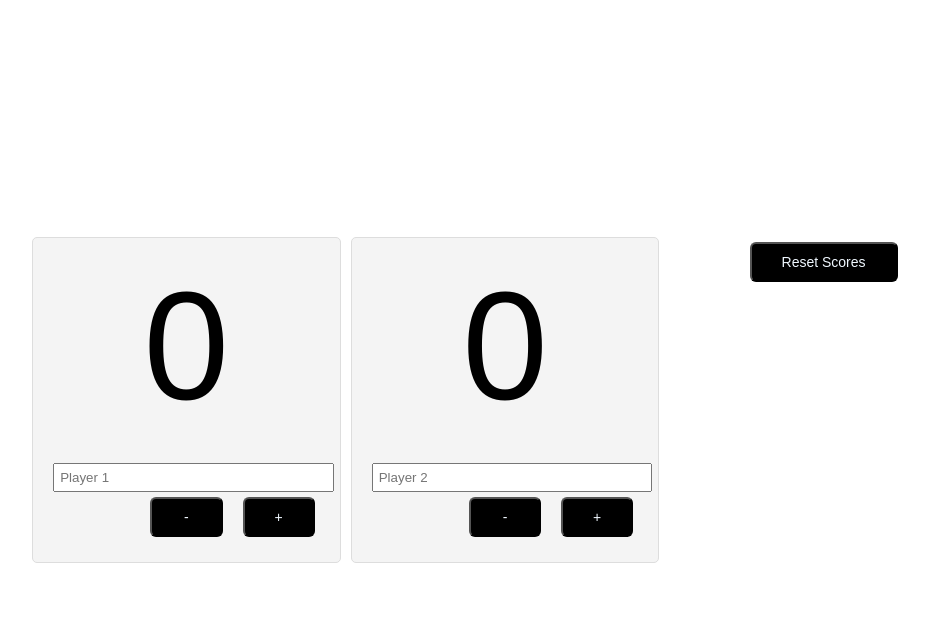
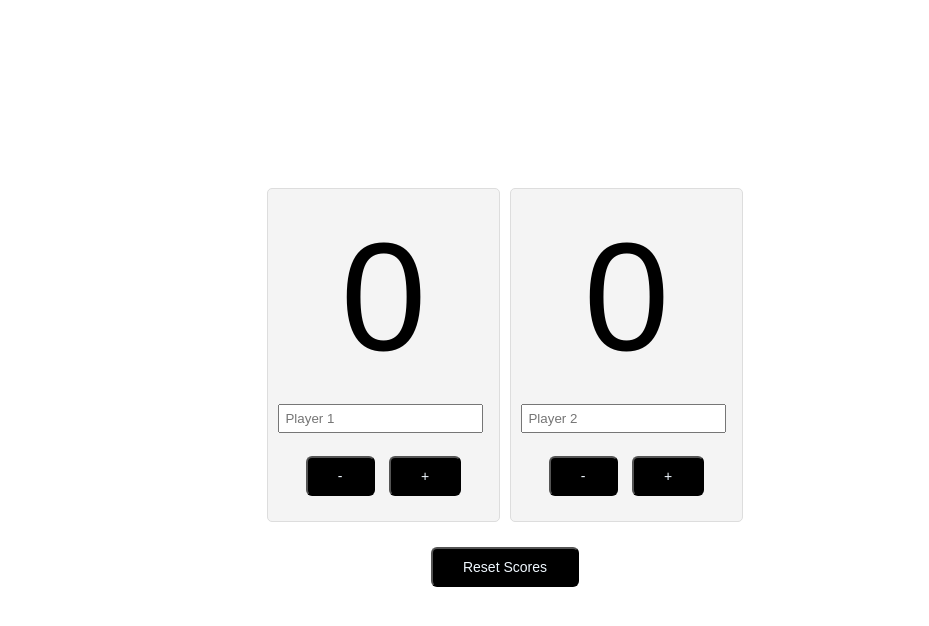
Before and after one commit to diidhul/badminton-Score-Board, a plain HTML site: page index.html in a window 1280 px wide. Both pictures are taken after a click on the button "Reset Scores". Shown: the whole page, without its empty margins (135-1064 px from the left). Drawn offline with Linux system fonts and the light colour scheme.

Commit message:
fixing all functions and the style of element

```diff
--- a/index.html
+++ b/index.html
@@ -9,6 +9,7 @@
 </head>
 
 <body>
+    <div class="content-wrapper">
         <div class="grid-container">
             <div class="grid-item">
                 <label id="countLabel">0</label>
@@ -21,17 +22,19 @@
                 </div>
             </div>
             <div class="grid-item">
-            <label id="countLabel">0</label>
+                <label id="countLabel2">0</label>
                 <br>
                 <input id="playerName2" type="text" placeholder="Player 2">
-            <div id="btnContainer">
+                <div id="btnContainer2">
                     <br>
-                <button id="decreaseBtn" class="buttons">-</button>
-                <button id="increaseBtn" class="buttons">+</button>
+                    <button id="decreaseBtn2" class="buttons">-</button>
+                    <button id="increaseBtn2" class="buttons">+</button>
+                </div>
             </div>
         </div>
         <div class="resetBtnContainer">
             <button id="resetBtn" class="buttons">Reset Scores</button>
+        </div>
     </div>
 
     <script src="script.js"></script>
--- a/script.js
+++ b/script.js
@@ -1,9 +1,13 @@
 const increaseBtn = document.getElementById("increaseBtn");
 const decreaseBtn = document.getElementById("decreaseBtn");
+const increaseBtn2 = document.getElementById("increaseBtn2");
+const decreaseBtn2 = document.getElementById("decreaseBtn2");
 const resetBtn = document.getElementById("resetBtn");
 const countLabel = document.getElementById("countLabel");
+const countLabel2 = document.getElementById("countLabel2");
 
 let count = 0;
+let count2 = 0;
 
 increaseBtn.onclick = function () {
   count++;
@@ -15,7 +19,19 @@ decreaseBtn.onclick = function () {
   countLabel.textContent = count;
 };
 
+increaseBtn2.onclick = function () {
+  count2++;
+  countLabel2.textContent = count2;
+};
+
+decreaseBtn2.onclick = function () {
+  count2--;
+  countLabel2.textContent = count2;
+};
+
 resetBtn.onclick = function () {
   count = 0;
+  count2 = 0;
   countLabel.textContent = count;
+  countLabel2.textContent = count2;
 };
--- a/style.css
+++ b/style.css
@@ -12,6 +12,7 @@ body {
   grid-template-columns: repeat(3, 1fr);
   grid-gap: 10px;
   text-align: center;
+  grid-template-columns: repeat(2, 1fr);
 }
 
 .grid-item {
@@ -24,7 +25,8 @@ body {
 input[type="text"] {
   width: 100%;
   padding: 5px;
-  margin-top: 10px;
+  margin-top: auto;
+  margin-left: -5%;
 }
 
 #countLabel {
@@ -35,17 +37,17 @@ input[type="text"] {
   text-align: center;
 }
 
+#countLabel2 {
+  font-size: 154px;
+  font-family: helvetica;
+  display: block;
+  align-items: center;
+  text-align: center;
+}
+
 #playerName {
   text-align: center;
   align-items: center;
-}
-
-#btnContainer {
-  align-items: center;
-  text-align: center;
-  display: grid;
-  grid-template-columns: repeat(3, 1fr);
-  grid-gap: 10px;
 }
 
 .buttons {
@@ -63,8 +65,10 @@ input[type="text"] {
   background-color: rgb(70, 70, 70);
 }
 
-#resetBtnContainer {
+.resetBtnContainer {
   text-align: center;
+  margin-top: auto;
+  padding: 20px 0;
 }
 
 .resetbtn {
```
Lines whose indentation alone changed are shown as unchanged.
